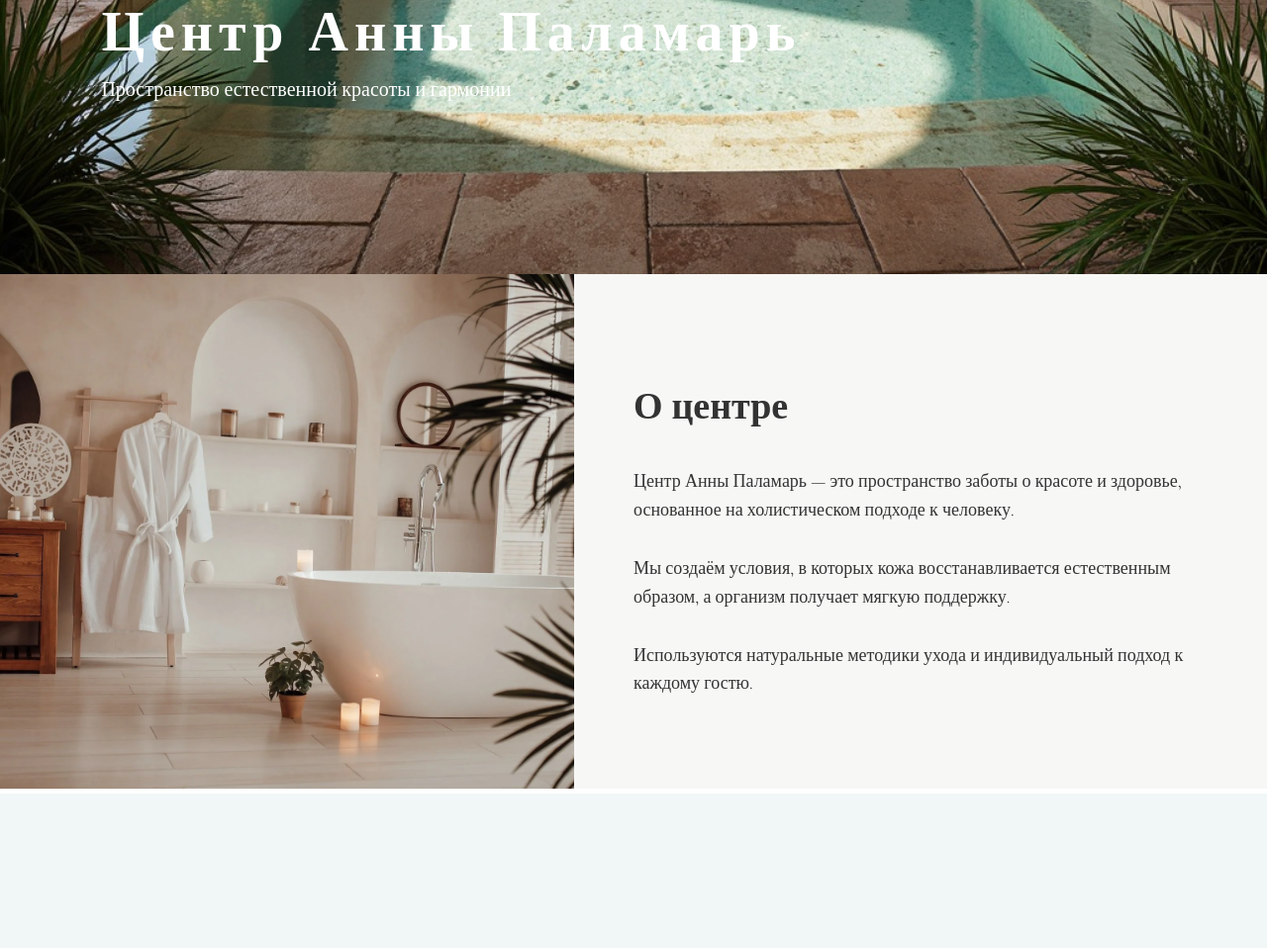
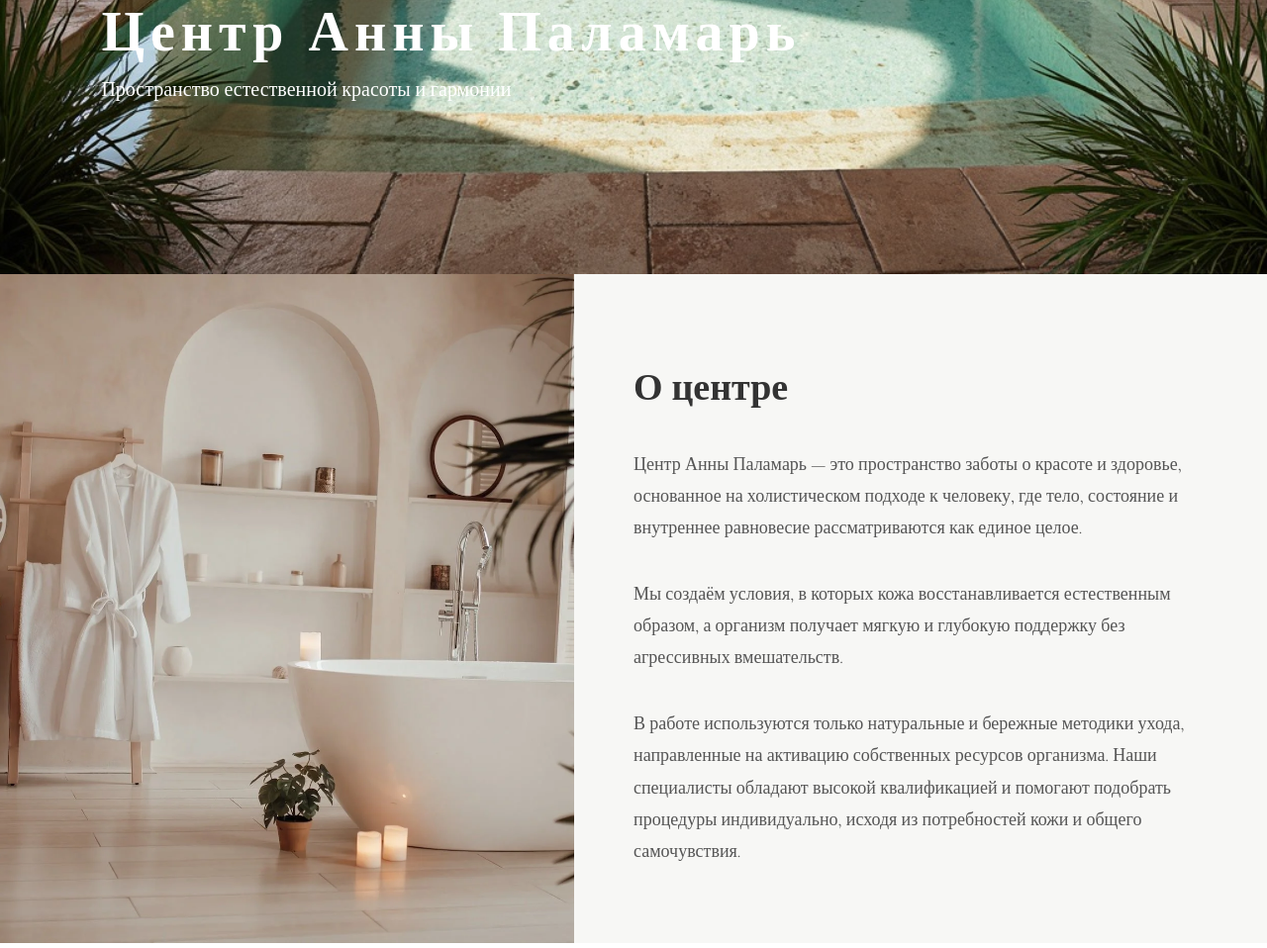
Before and after one commit to Sigmaboyyyt/spa-site, a Flask app: page / in a window 1280 px wide. Shown: the part 1003-1961 px from the top of the page at 99% size. Before the commit the page ends 1805 px from the top, so only its background shows below. Run offline with Flask 3, Linux system fonts and the light colour scheme.

Commit message:
full text split block

```diff
--- a/static/style.css
+++ b/static/style.css
@@ -59,11 +59,11 @@ body {
 .top-button { top: 20px; }
 .procedures-button { top: 70px; }
 
-/* SPLIT ABOUT */
+/* БЛОК 50/50 */
 
 .about-split {
     display: flex;
-    height: 520px;
+    width: 100%;
 }
 
 .about-image,
@@ -92,17 +92,17 @@ body {
 
 .about-content p {
     font-size: 18px;
-    line-height: 1.6;
-    margin-bottom: 12px;
+    line-height: 1.8;
+    margin-bottom: 16px;
+    color: #555;
 }
 
-/* MOBILE — остаётся пополам */
+/* MOBILE — ОСТАЁТСЯ ПОПОЛАМ */
 
 @media (max-width: 768px) {
 
     .about-split {
         flex-direction: row;
-        height: 320px;
     }
 
     .about-content {
@@ -114,7 +114,8 @@ body {
     }
 
     .about-content p {
-        font-size: 12px;
+        font-size: 13px;
+        line-height: 1.5;
     }
 
     .brand-title {
--- a/templates/index.html
+++ b/templates/index.html
@@ -31,7 +31,7 @@
 
 </section>
 
-<!-- SPLIT БЛОК -->
+<!-- БЛОК О ЦЕНТРЕ 50/50 -->
 <section class="about-split" id="about">
     <div class="about-image">
         <img src="{{ url_for('static', filename='images/about.jpg') }}" alt="Spa atmosphere">
@@ -41,18 +41,15 @@
         <h2>О центре</h2>
 
         <p>
-            Центр Анны Паламарь — это пространство заботы о красоте и здоровье,
-            основанное на холистическом подходе к человеку.
+            Центр Анны Паламарь — это пространство заботы о красоте и здоровье, основанное на холистическом подходе к человеку, где тело, состояние и внутреннее равновесие рассматриваются как единое целое.
         </p>
 
         <p>
-            Мы создаём условия, в которых кожа восстанавливается естественным образом,
-            а организм получает мягкую поддержку.
+            Мы создаём условия, в которых кожа восстанавливается естественным образом, а организм получает мягкую и глубокую поддержку без агрессивных вмешательств.
         </p>
 
         <p>
-            Используются натуральные методики ухода и индивидуальный подход
-            к каждому гостю.
+            В работе используются только натуральные и бережные методики ухода, направленные на активацию собственных ресурсов организма. Наши специалисты обладают высокой квалификацией и помогают подобрать процедуры индивидуально, исходя из потребностей кожи и общего самочувствия.
         </p>
     </div>
 </section>
```
